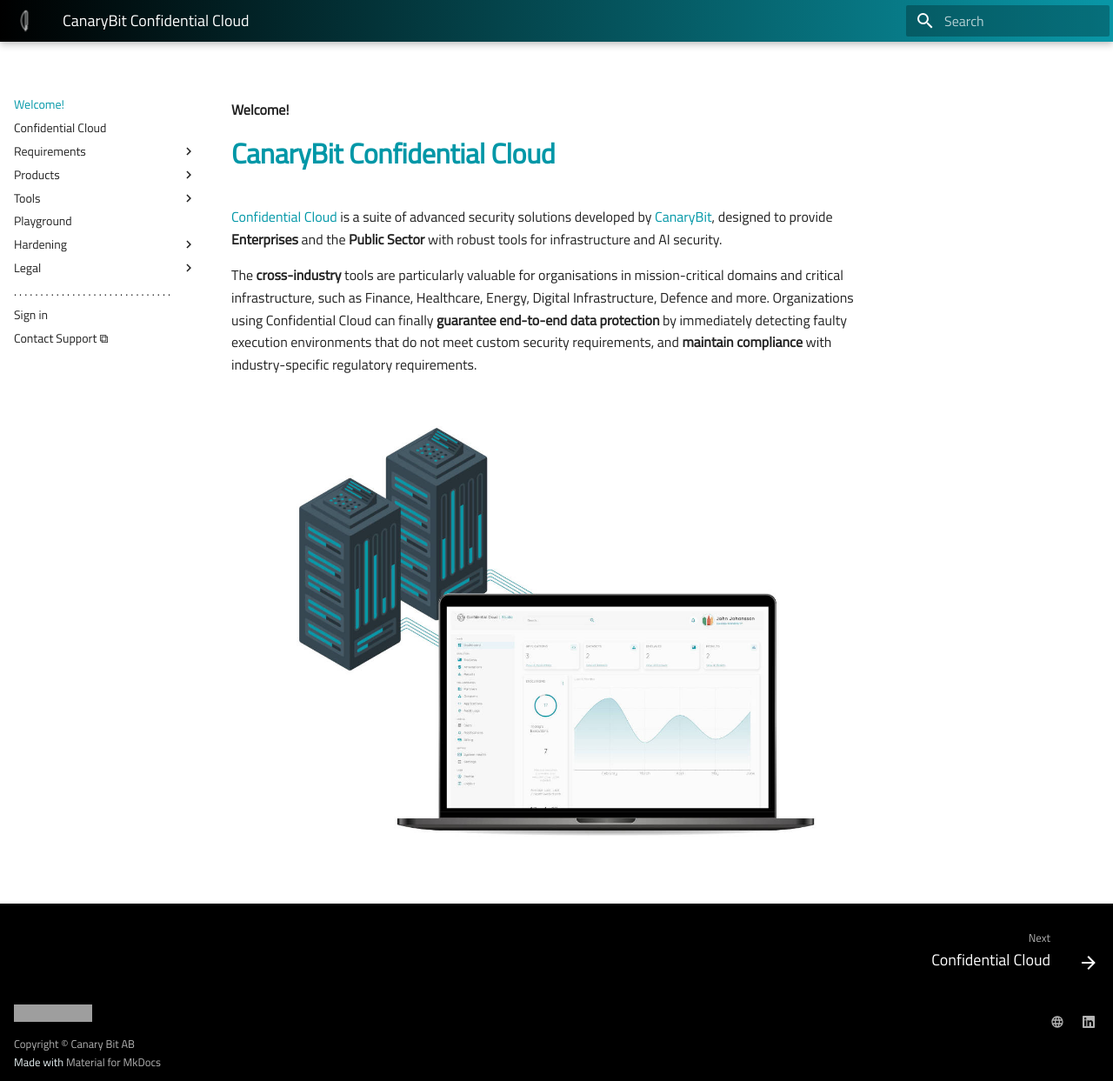
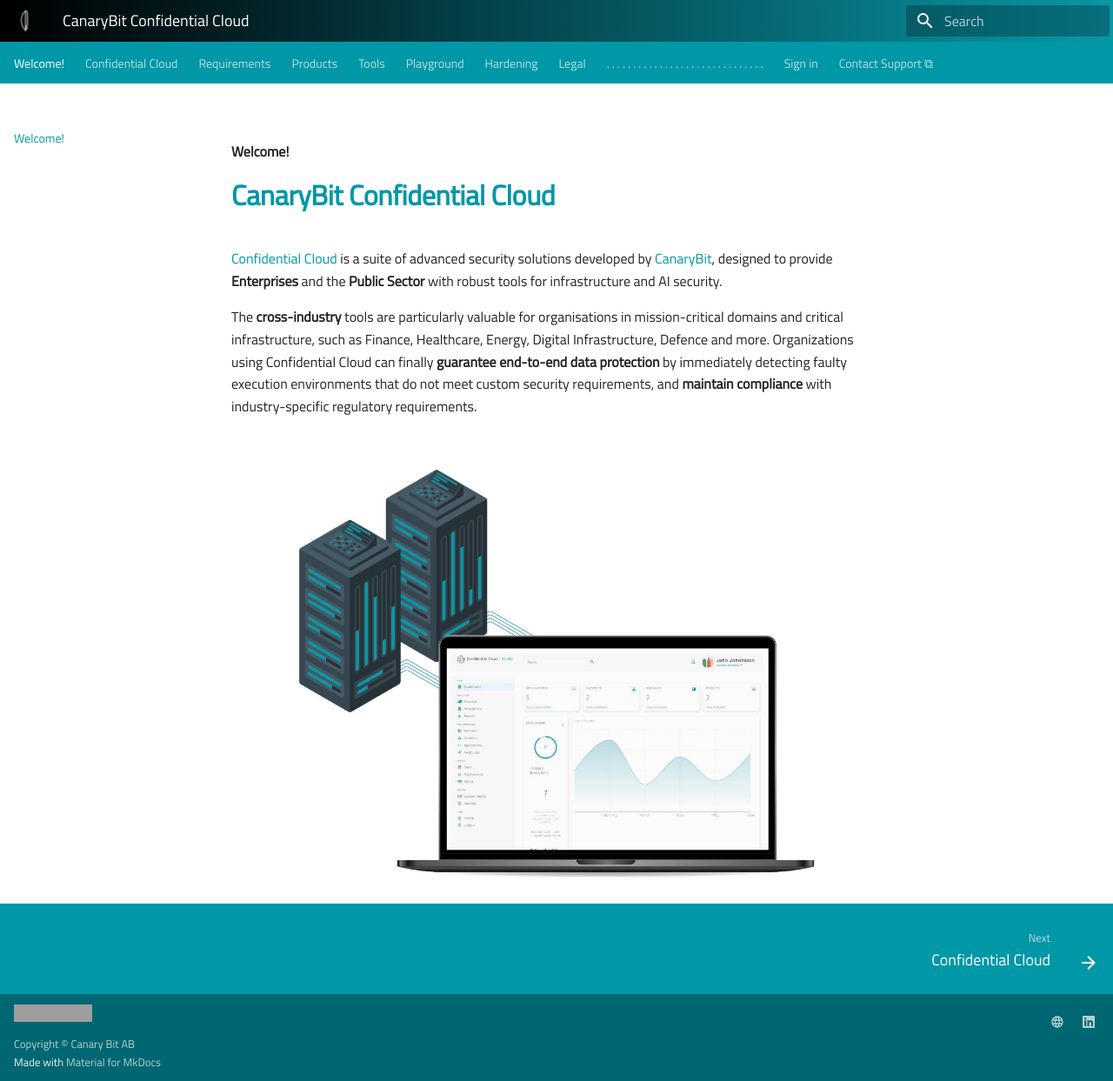
Before and after one commit to canarybit/cc-docs, an MkDocs documentation site: the page built from docs/index.md, in a window 1280 px wide and 1243 px high. Shown: the whole window at 87% size. Built offline with MkDocs 1.6.1 and Material for MkDocs 9.7.7, drawn with Linux system fonts in a browser that asks for light colours; grey boxes are pictures that could not be loaded.

Commit message:
Bug fix and code improvements

```diff
--- a/docs/stylesheets/canarybit.css
+++ b/docs/stylesheets/canarybit.css
@@ -3,12 +3,8 @@
   src: url("../fonts/TitilliumWeb-Regular.ttf") format("truetype");
 }
 
-.md-nav__title {
-  display: none;
-}
-
 .md-typeset h1, .md-typeset h2, .md-typeset h3 {
-  color: var(--cb-blue-01);
+  color: var(--cb-primary-color-01);
   font-weight: bold;
 }
 
@@ -33,16 +29,16 @@
 }
 
 .md-typeset summary {
-  background-color: var(--cb-lightblue-01);
+  background-color: var(--cb-secondary-color-01);
 }
 
 .md-typeset summary::before {
-  background-color: var(--cb-blue-01);
+  background-color: var(--cb-primary-color-01);
   -webkit-mask-image: var(--md-admonition-icon--info)
 }
 
 .md-copyright {
-  color: var(--cb-lightblue-01);
+  color: var(--cb-secondary-color-01);
 }
 .md-grid {
   max-width: 1440px;
@@ -50,24 +46,19 @@
 
 [data-md-color-scheme="canarybit"] {
 
+  --md-text-font-family: 'Titillium Web',Helvetica,Arial,Lucida,sans-serif;
+  --cb-primary-color-01: #0097a7;
+  --cb-secondary-color-01: #eaf4f6;
   --cb-black-01: #000000;
-  --cb-blue-01: #0097a7;
-  --cb-lightblue-01: #eaf4f6;
-
-  --md-text-font-family: 'Titillium Web',Helvetica,Arial,Lucida,sans-serif;
 
   --md-default-bg-color: #ffffff;
-
-  --md-primary-fg-color: var(--cb-black-01);
-  --md-primary-fg-color--light: var(--cb-blue-01);
-  --md-primary-fg-color--dark: var(--cb-blue-01);
-
-  --md-accent-fg-color: var(--cb-blue-01);
-  --md-accent-fg-color--light: var(--cb-blue-01);
-  --md-accent-fg-color--dark: var(--cb-blue-01);
-
+  --md-primary-fg-color: var(--cb-primary-color-01);
+  --md-primary-fg-color--light: var(--cb-primary-color-01);
+  --md-primary-fg-color--dark: var(--cb-primary-color-01);
+  --md-accent-fg-color: var(--cb-primary-color-01);
+  --md-accent-fg-color--light: var(--cb-primary-color-01);
+  --md-accent-fg-color--dark: var(--cb-primary-color-01);
   --md-footer-bg-color: var(--md-primary-fg-color);
-
-  --md-typeset-a-color: var(--cb-blue-01);
+  --md-typeset-a-color: var(--cb-primary-color-01);
 
 }
--- a/mkdocs.yml
+++ b/mkdocs.yml
@@ -30,6 +30,7 @@ theme:
   features:
     - navigation.path
     - navigation.footer
+    - tabs
 
 extra:
   social:
```
